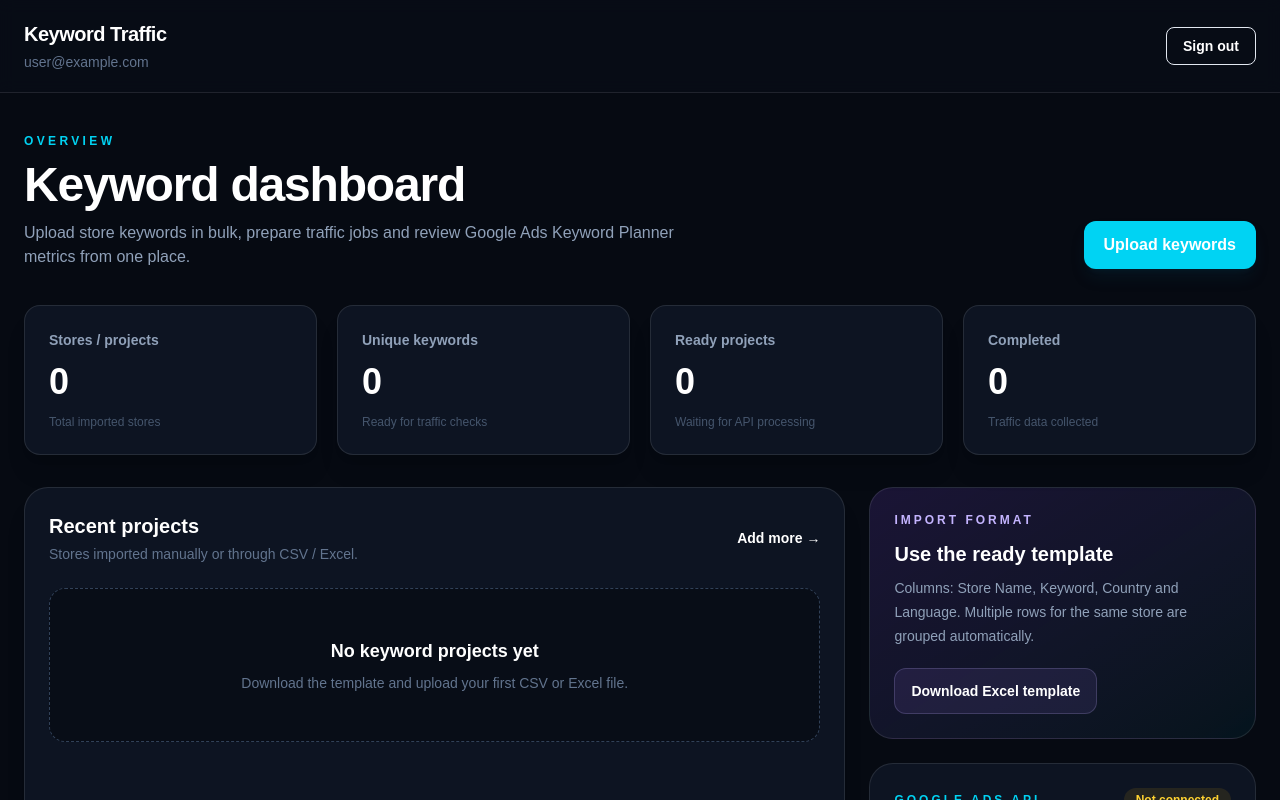
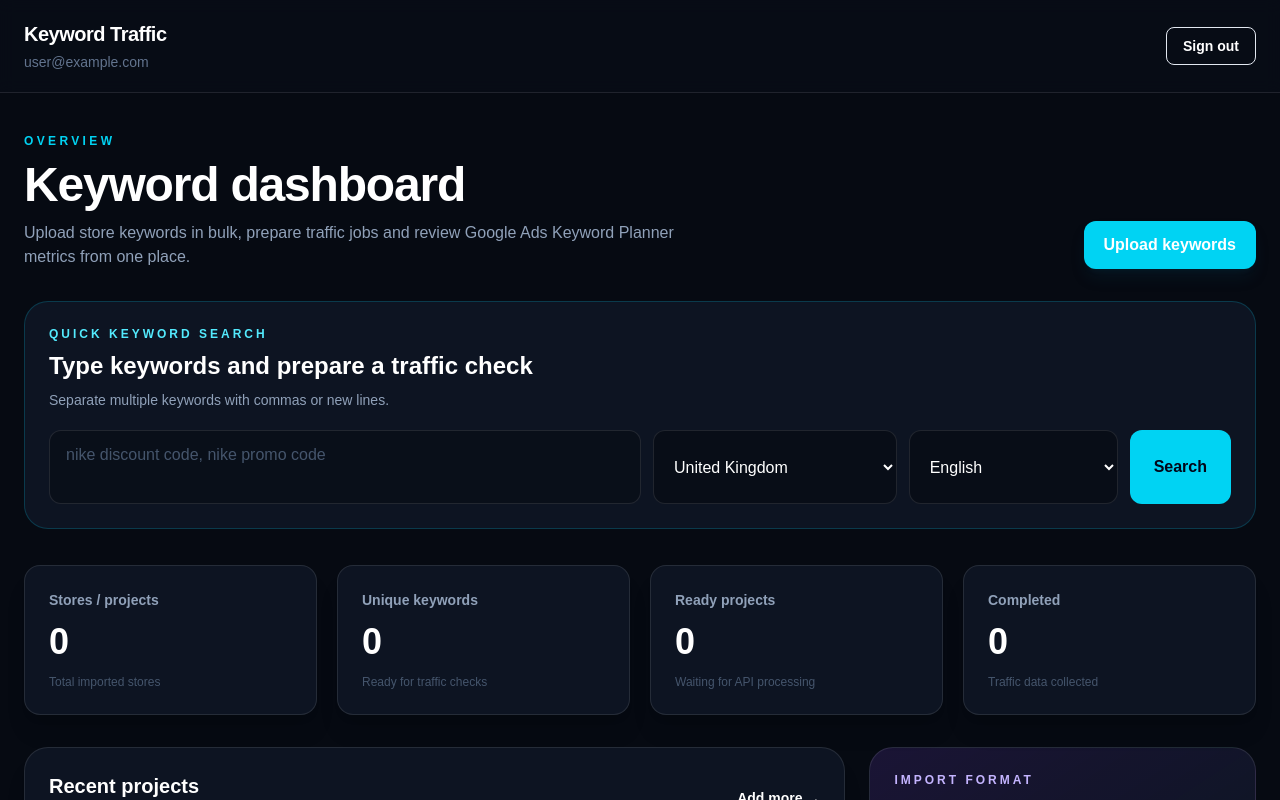
Before and after one commit to farrukhan11/KeywordTraffic, a Next.js app: page /dashboard in a window 1280 px wide. Shown: the top 800 px of the page. Built offline with nearby package versions, Linux system fonts and the light colour scheme; no server answers; the database is empty; sample sign-in values are in the browser's storage.

Commit message:
Add quick keyword search to dashboard

```diff
--- a/app/dashboard/page.js
+++ b/app/dashboard/page.js
@@ -5,6 +5,7 @@ import { connectDB } from "@/lib/mongodb";
 import Project from "@/models/Project";
 import GoogleAdsConnection from "@/models/GoogleAdsConnection";
 import SignOutButton from "@/components/SignOutButton";
+import QuickKeywordSearch from "@/components/QuickKeywordSearch";
 
 const statusStyles = {
   READY: "border-cyan-400/20 bg-cyan-400/10 text-cyan-300",
@@ -61,6 +62,8 @@ export default async function Dashboard({ searchParams }) {
           <Link href="/dashboard/projects/new" className="rounded-xl bg-cyan-400 px-5 py-3 text-center font-black text-slate-950 shadow-lg shadow-cyan-950/30 hover:bg-cyan-300">Upload keywords</Link>
         </div>
 
+        <QuickKeywordSearch />
+
         <div className="mt-9 grid gap-5 sm:grid-cols-2 xl:grid-cols-4">
           {stats.map((stat) => <article key={stat.label} className="rounded-2xl border border-white/10 bg-[#0d1422] p-6 shadow-xl shadow-black/10"><div className="text-sm font-semibold text-slate-400">{stat.label}</div><div className="mt-3 text-4xl font-black">{stat.value.toLocaleString()}</div><div className="mt-3 text-xs text-slate-600">{stat.helper}</div></article>)}
         </div>
```
